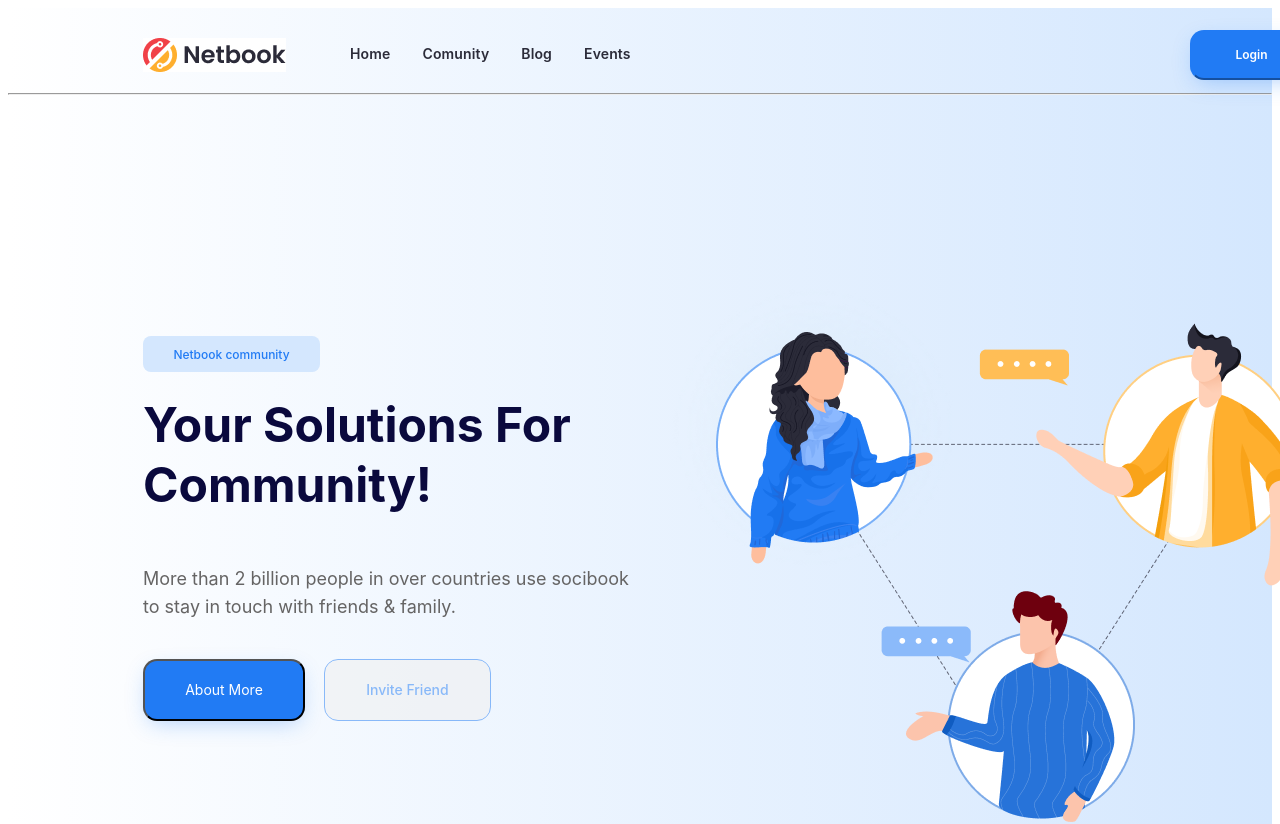
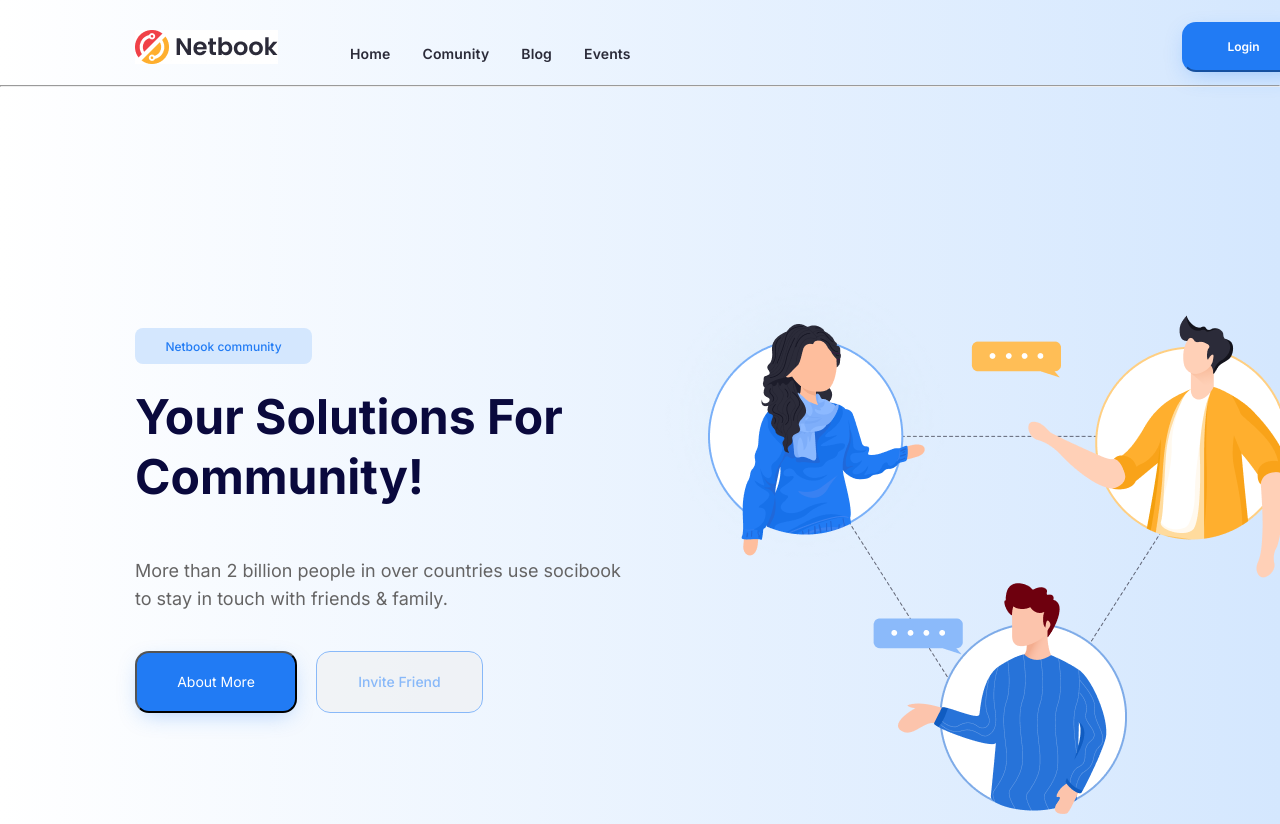
Before and after one commit to NandoAzevedo/CApp-Code-atividade-semanal-3, a plain HTML site: page index.html in a window 1280 px wide. Shown: the top 824 px of the page. Drawn offline with Linux system fonts and the light colour scheme.

Commit message:
Importada a fonte. Corrigida

```diff
--- a/index.html
+++ b/index.html
@@ -206,5 +206,8 @@
       <h2 class="instamembro3">@Master</h2>
       <h2 class="instamembro4">@Alia</h2>
     </section>
+    <section>
+
+    </section>
   </body>
 </html>
--- a/style.css
+++ b/style.css
@@ -1,3 +1,8 @@
+@import url('https://fonts.googleapis.com/css2?family=Inter:wght@100;200;300;400;500;600;700;800;900&display=swap');
+body{
+  width: 100%;
+  margin: 0%;
+}
 #home {
   background-image: linear-gradient(to right, rgb(255, 255, 255), #d4e7fe);
 }
@@ -22,7 +27,7 @@
   left: 350px;
   top: 47.008px;
 
-  font-family: "Inter";
+  font-family: 'Inter', sans-serif;;
   font-style: normal;
   font-weight: 600;
   font-size: 14px;
@@ -1085,6 +1090,9 @@ border-radius: 14px;
     border: 2px solid rgba(243, 243, 243, 0.5);
     border-radius: 14px;
 }
+.quadrado2:hover{
+  box-shadow: 10px 10px 49px -5px rgba(0,0,0,0.75);
+}
 .quadrado3
 {
     position: absolute;
```
